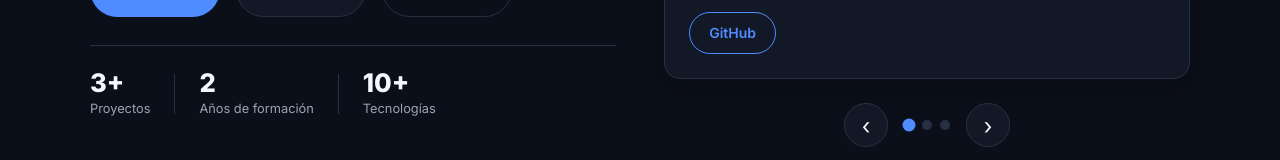
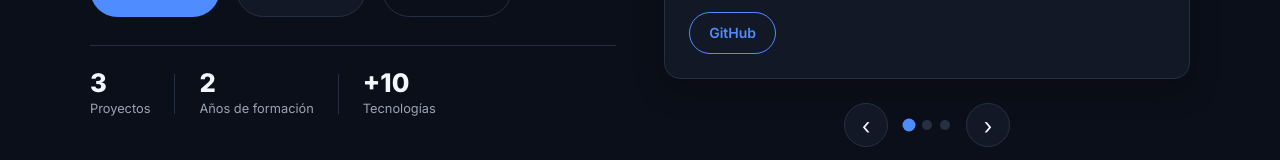
Before and after one commit to CesarMed06/portfolio, a React (Vite) app: page / in a window 1280 px wide. Shown: the part 551-711 px from the top of the page. Built offline with nearby package versions, Linux system fonts and the light colour scheme.

Commit message:
Fix projects stat count to show exact number

```diff
--- a/src/pages/Home.jsx
+++ b/src/pages/Home.jsx
@@ -55,7 +55,7 @@ function Home() {
 
                 <div className="home__stats">
                     <div className="home__stat">
-                        <span className="home__stat-num">3+</span>
+                        <span className="home__stat-num">3</span>
                         <span className="home__stat-label">Proyectos</span>
                     </div>
                     <div className="home__stat-divider" />
@@ -65,7 +65,7 @@ function Home() {
                     </div>
                     <div className="home__stat-divider" />
                     <div className="home__stat">
-                        <span className="home__stat-num">10+</span>
+                        <span className="home__stat-num">+10</span>
                         <span className="home__stat-label">Tecnologías</span>
                     </div>
                 </div>
```
